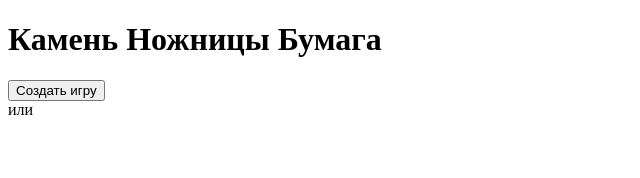
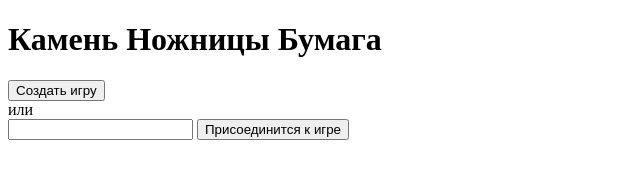
Before and after one commit to nikboxinbox/game-rock-paper-scissors, a website: page client/index.html in a window 1280 px wide. Shown: the whole page, without its empty margins (0-640 px from the left). Drawn offline with nearby package versions, Linux system fonts and the light colour scheme; no server answers.

Commit message:
+ joinGame()

```diff
--- a/client/client.js
+++ b/client/client.js
@@ -3,3 +3,8 @@ var socket = io();
 const createGame = () => {
     socket.emit("createGame");
 };
+const joinGame = () => {
+    socket.emit("joinGame");
+    roomUniqueId = document.getElementById("roomUniqueId").value;
+    socket.emit("joinGame", { roomUniqueId: roomUniqueId });
+};
--- a/client/index.html
+++ b/client/index.html
@@ -14,7 +14,8 @@
     <div class="initial">
       <button onclick="createGame()">Создать игру</button>
       <div class="">или</div>
-      <!-- <button onclick="Game()">Создать игру</button> -->
+      <input type="text" name="" id="roomUniqueId" />
+      <button onclick="joinGame()">Присоединится к игре</button>
     </div>
   </body>
 </html>
```
Also changed, not shown: index.js (+13 -0 lines).
